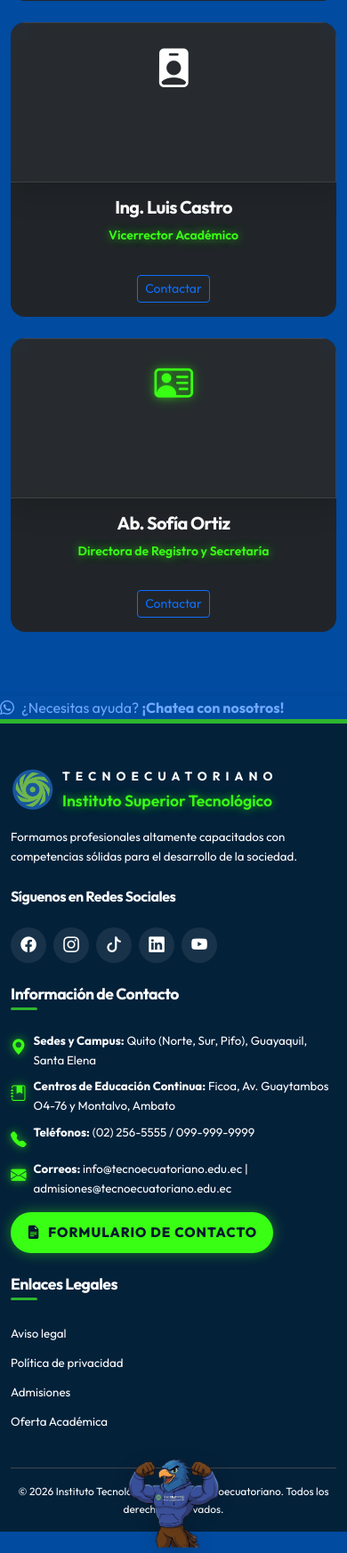
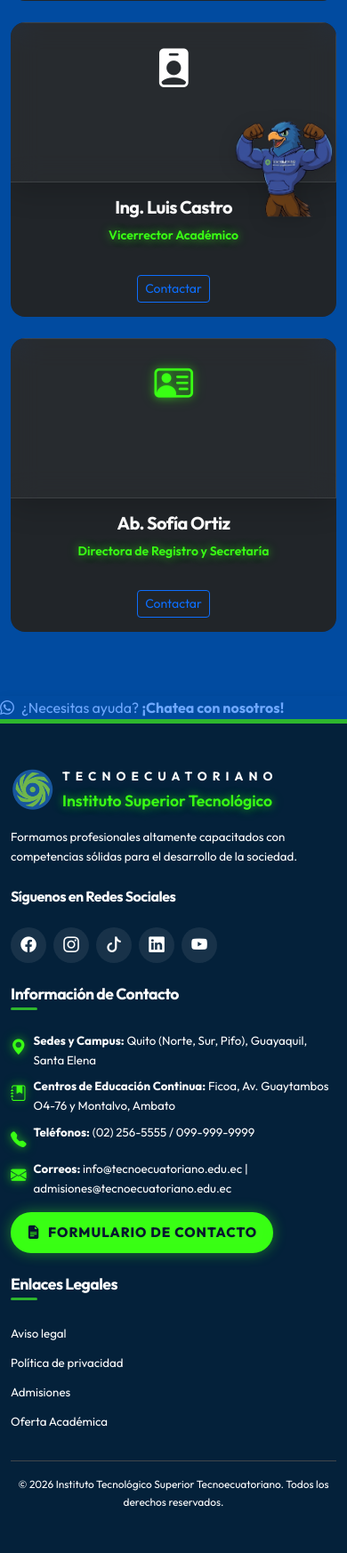
Before and after one commit to Mari278709/Pruebas, a Django app: page /autoridades/ in a window 390 px wide; the page is wider, and only the part inside the window is pictured. Shown: the part 584-2329 px from the top of that part at 89% size. After the commit the page ends 2277 px from the top of that part, so only its background shows below. Run offline with Django 5.2, Linux system fonts and the light colour scheme; some libraries are stand-ins or nearby versions.

Commit message:
Move mascot to bottom right on mobile

```diff
--- a/static/css/custom.css
+++ b/static/css/custom.css
@@ -1832,25 +1832,30 @@ html[data-theme="light"] .btn-close-white {
    FIX: MASCOTA FOOTER RESPONSIVA
    ========================================= */
 .mascot-container {
-    height: 0;
-    overflow: visible;
+    position: absolute;
+    right: 15px;
+    bottom: 10px;
     display: flex;
-    justify-content: center;
+    justify-content: flex-end;
 }
 
 .footer-mascot {
-    height: 120px;
+    height: 130px;
     width: auto;
     object-fit: contain;
-    transform: translateY(0);
     filter: drop-shadow(0 4px 10px rgba(0,0,0,0.15));
     position: relative;
     z-index: 10;
 }
 
-/* En escritorio, se desplaza a la derecha y arriba */
+/* En escritorio, regresa a su comportamiento original */
 @media (min-width: 768px) {
     .mascot-container {
+        position: relative;
+        right: auto;
+        bottom: auto;
+        height: 0;
+        overflow: visible;
         justify-content: flex-start;
     }
     .footer-mascot {
--- a/templates/base.html
+++ b/templates/base.html
@@ -27,10 +27,10 @@
     <link href="https://unpkg.com/aos@2.3.1/dist/aos.css" rel="stylesheet">
 
     <!-- Design Tokens -->
-    <link rel="stylesheet" href="{% static 'css/design-tokens.css' %}?v=20">
+    <link rel="stylesheet" href="{% static 'css/design-tokens.css' %}?v=21">
 
     <!-- Custom CSS -->
-    <link rel="stylesheet" href="{% static 'css/custom.css' %}?v=20">
+    <link rel="stylesheet" href="{% static 'css/custom.css' %}?v=21">
 
     <style>
         /* =========================================
```
